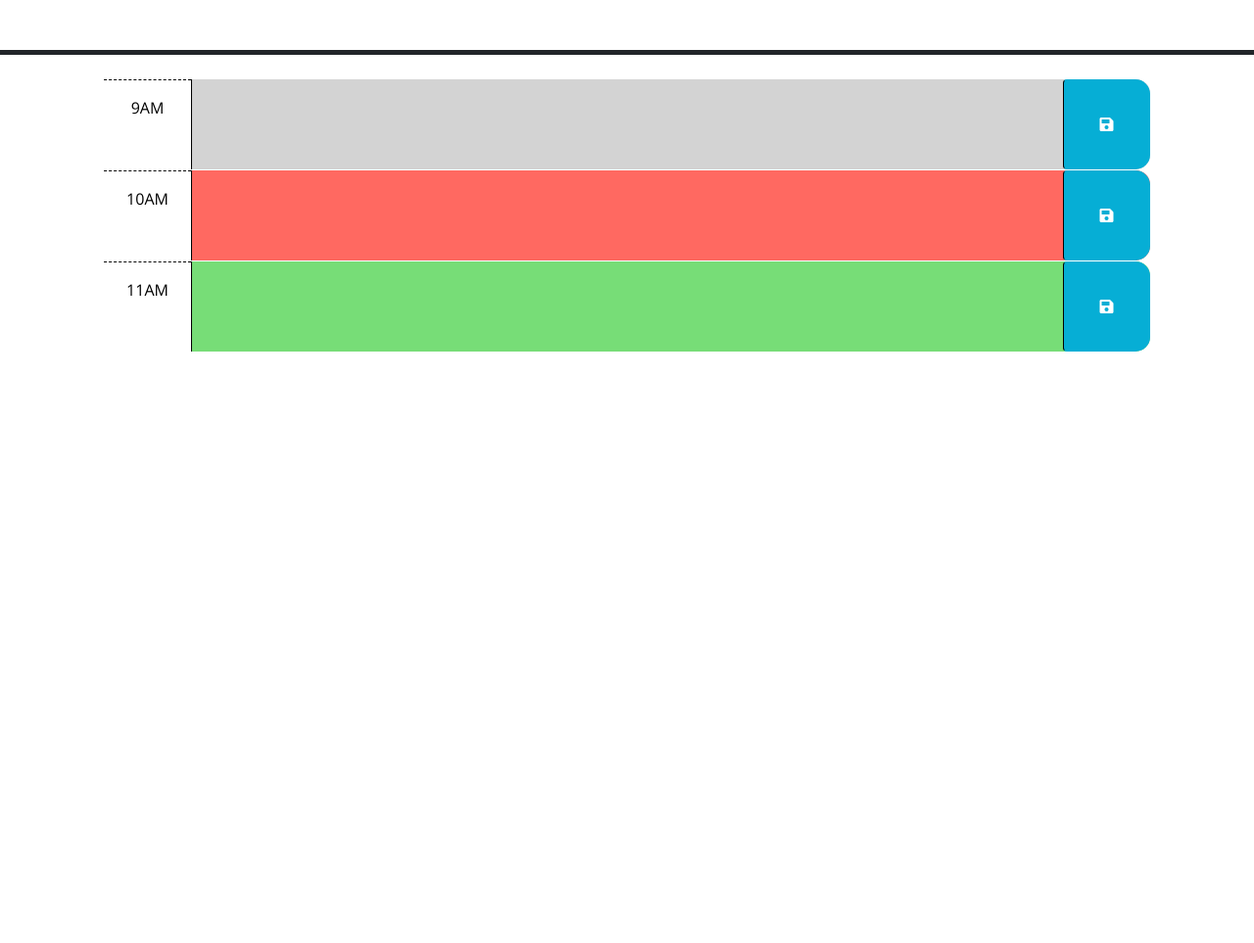
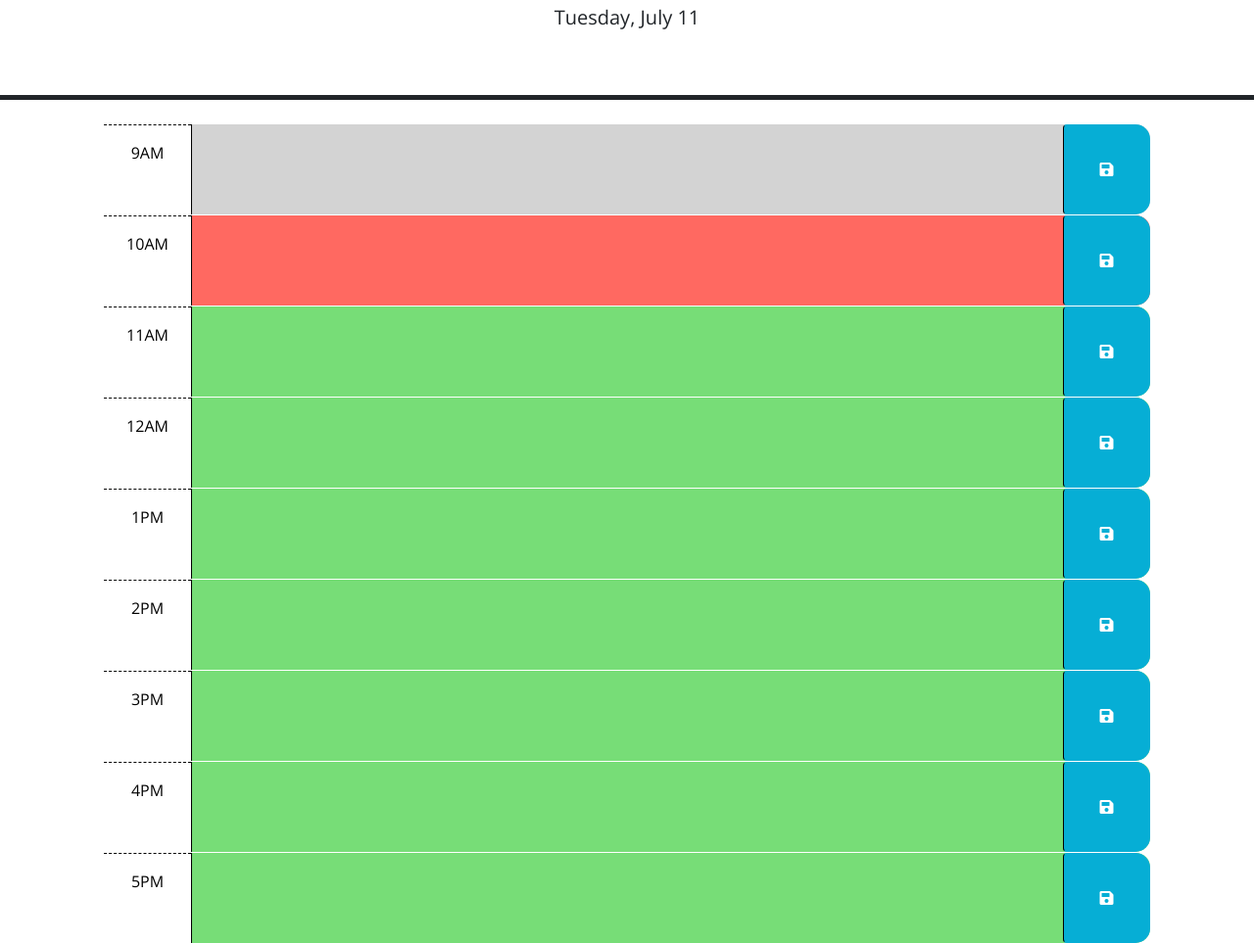
Before and after one commit to Annie-McElroy/work-day-scheduler, a plain HTML site: page index.html in a window 1280 px wide. Shown: the part 176-1139 px from the top of the page at 98% size. Before the commit the page ends 800 px from the top, so only its background shows below. Drawn offline with nearby package versions, Linux system fonts and the light colour scheme.

Commit message:
Added additional divs for the hour blocks, added current date to the header in js and added click event for the save button and local storage in js

```diff
--- a/assets/js/script.js
+++ b/assets/js/script.js
@@ -1,23 +1,40 @@
 // Wrap all code that interacts with the DOM in a call to jQuery to ensure that
 // the code isn't run until the browser has finished rendering all the elements
 // in the html.
+
+
 $(function () {
   // TODO: Add a listener for click events on the save button. This code should
+  // var saveButton = $('.btn')
+  // saveButton.on('click', function() {
+  //   var txtArea = $('textarea')
+  //   localStorage.setItem("Text", txtArea.val());
+
+  $('.btn').on('click', function() {
+    var keyTime = $(this).parent().attr('id').split('-')[1];
+    var txtValue = $(this).parent().find('.description').val();
+    localStorage.setItem(keyTime, txtValue);
+  })
+
+
   // use the id in the containing time-block as a key to save the user input in
   // local storage. HINT: What does `this` reference in the click listener
   // function? How can DOM traversal be used to get the "hour-x" id of the
   // time-block containing the button that was clicked? How might the id be
   // useful when saving the description in local storage?
   //
-  // TODO: Add code to apply the past, present, or future class to each time
+
   // block by comparing the id to the current hour. HINTS: How can the id
   // attribute of each time-block be used to conditionally add or remove the
   // past, present, and future classes? How can Day.js be used to get the
   // current hour in 24-hour time?
   //
-  // TODO: Add code to get any user input that was saved in localStorage and set
+
+  // TODO: Add code to apply the past, present, or future class to each time
   // the values of the corresponding textarea elements. HINT: How can the id
   // attribute of each time-block be used to do this?
   //
   // TODO: Add code to display the current date in the header of the page.
+  var today = dayjs();
+  $('#currentDay').text(today.format('dddd, MMMM D'));
 });
--- a/index.html
+++ b/index.html
@@ -40,7 +40,7 @@
         -->
 
       <!-- Example of a past time block. The "past" class adds a gray background color. -->
-      <div id="hour-9" class="row time-block past">
+      <div id="hour-09" class="row time-block past">
         <div class="col-2 col-md-1 hour text-center py-3">9AM</div>
         <textarea class="col-8 col-md-10 description" rows="3"> </textarea>
         <button class="btn saveBtn col-2 col-md-1" aria-label="save">
@@ -66,6 +66,54 @@
         </button>
       </div>
 
+      <div id="hour-12" class="row time-block future">
+        <div class="col-2 col-md-1 hour text-center py-3">12AM</div>
+        <textarea class="col-8 col-md-10 description" rows="3"> </textarea>
+        <button class="btn saveBtn col-2 col-md-1" aria-label="save">
+          <i class="fas fa-save" aria-hidden="true"></i>
+        </button>
+      </div>
+
+      <div id="hour-13" class="row time-block future">
+        <div class="col-2 col-md-1 hour text-center py-3">1PM</div>
+        <textarea class="col-8 col-md-10 description" rows="3"> </textarea>
+        <button class="btn saveBtn col-2 col-md-1" aria-label="save">
+          <i class="fas fa-save" aria-hidden="true"></i>
+        </button>
+      </div>
+
+      <div id="hour-14" class="row time-block future">
+        <div class="col-2 col-md-1 hour text-center py-3">2PM</div>
+        <textarea class="col-8 col-md-10 description" rows="3"> </textarea>
+        <button class="btn saveBtn col-2 col-md-1" aria-label="save">
+          <i class="fas fa-save" aria-hidden="true"></i>
+        </button>
+      </div>
+
+      <div id="hour-15" class="row time-block future">
+        <div class="col-2 col-md-1 hour text-center py-3">3PM</div>
+        <textarea class="col-8 col-md-10 description" rows="3"> </textarea>
+        <button class="btn saveBtn col-2 col-md-1" aria-label="save">
+          <i class="fas fa-save" aria-hidden="true"></i>
+        </button>
+      </div>
+
+      <div id="hour-16" class="row time-block future">
+        <div class="col-2 col-md-1 hour text-center py-3">4PM</div>
+        <textarea class="col-8 col-md-10 description" rows="3"> </textarea>
+        <button class="btn saveBtn col-2 col-md-1" aria-label="save">
+          <i class="fas fa-save" aria-hidden="true"></i>
+        </button>
+      </div>
+
+      <div id="hour-17" class="row time-block future">
+        <div class="col-2 col-md-1 hour text-center py-3">5PM</div>
+        <textarea class="col-8 col-md-10 description" rows="3"> </textarea>
+        <button class="btn saveBtn col-2 col-md-1" aria-label="save">
+          <i class="fas fa-save" aria-hidden="true"></i>
+        </button>
+      </div>
+
     <script src="https://code.jquery.com/jquery-3.4.1.min.js"></script>
     <script
       src="https://cdn.jsdelivr.net/npm/dayjs@1.11.3/dayjs.min.js"
```
